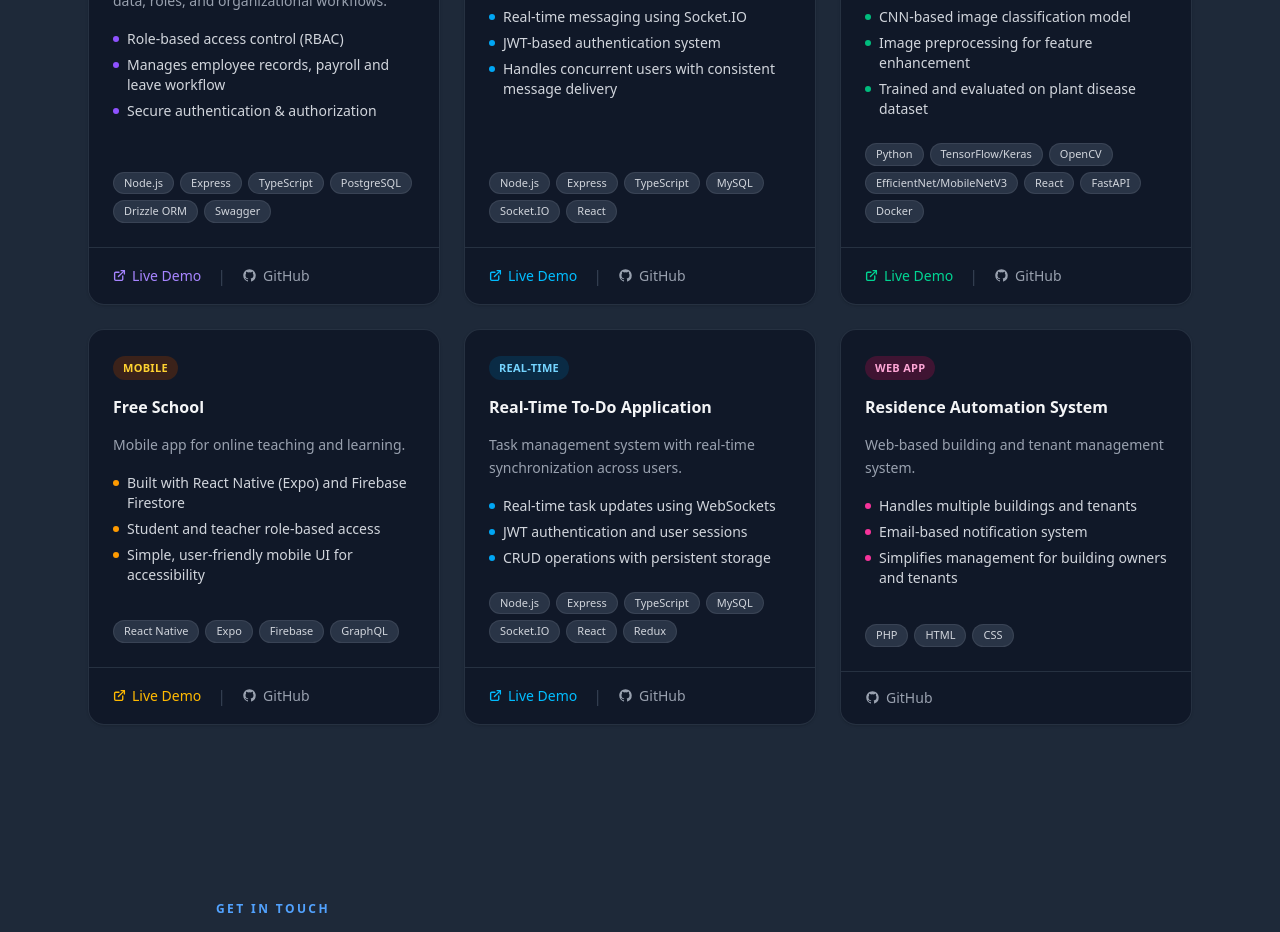
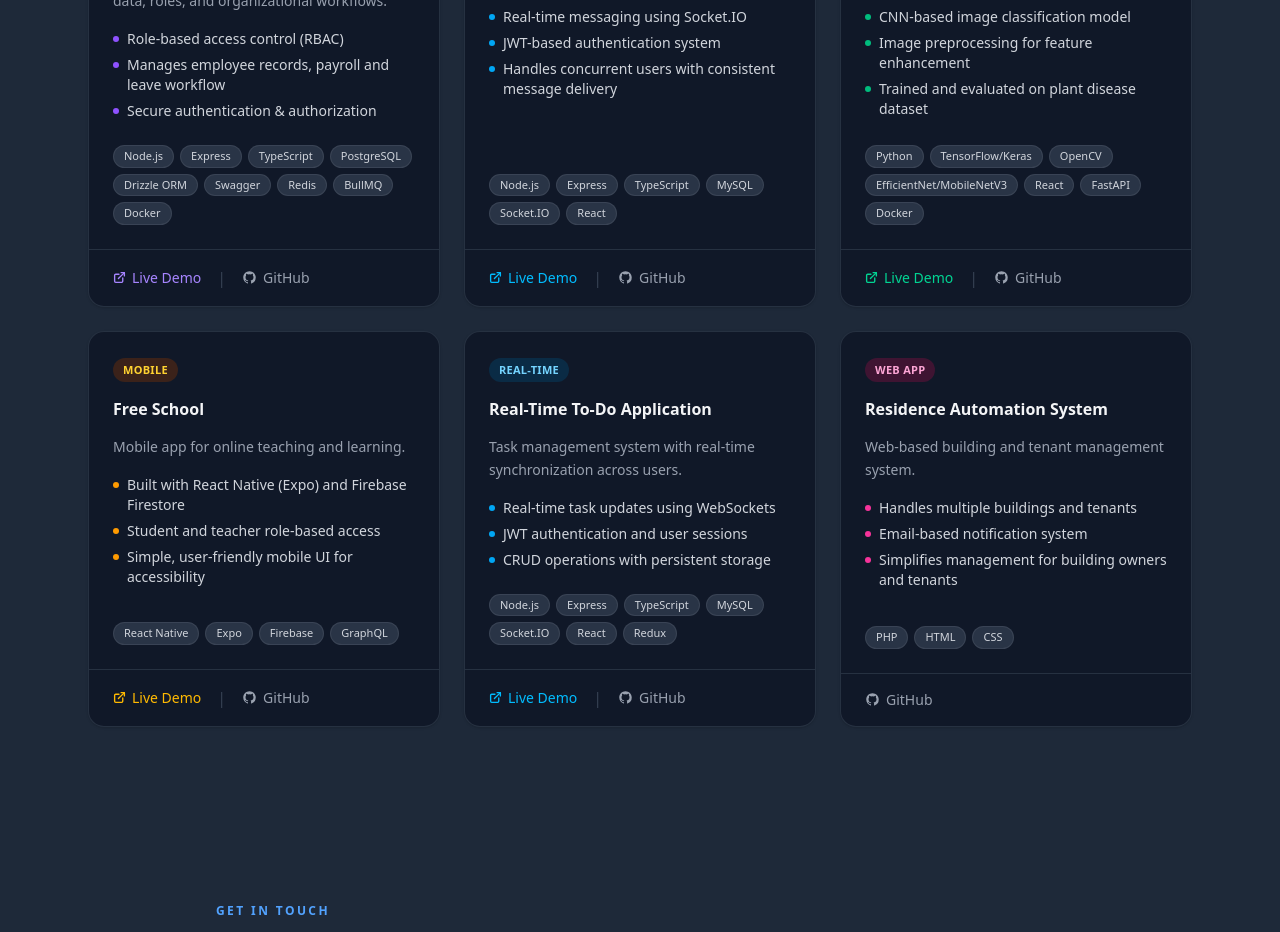
Before and after one commit to shible77/Portfolio, a React (Vite) app in the folder myPortfolio/: page / in a window 1280 px wide. Shown: the part 1740-2672 px from the top of the page. Built offline with nearby package versions, Linux system fonts and the light colour scheme.

Commit message:
feat: enhance project details by adding new technologies and adjusting styling

```diff
--- a/myPortfolio/src/sections/Projects.tsx
+++ b/myPortfolio/src/sections/Projects.tsx
@@ -19,7 +19,7 @@ const projects: Project[] = [
       "Manages employee records, payroll and leave workflow",
       "Secure authentication & authorization",
     ],
-    ele: ["Node.js", "Express", "TypeScript", "PostgreSQL", "Drizzle ORM", "Swagger"],
+    ele: ["Node.js", "Express", "TypeScript", "PostgreSQL", "Drizzle ORM", "Swagger", "Redis", "BullMQ", "Docker"],
     links: ["abc.com", "https://github.com/shible77/HR-Management-System-Server"],
     tag: "RestAPI",
   },
@@ -173,7 +173,7 @@ export default function Projects(): JSX.Element {
                   {project.notes.map((note, idx) => (
                     <li key={idx} className="flex items-start gap-2 text-sm text-gray-600 dark:text-gray-300">
                       <span
-                        className={`mt-[7px] shrink-0 w-1.5 h-1.5 rounded-full ${dotColors[project.tag] ?? "bg-gray-400"}`}
+                        className={`mt-1.75 shrink-0 w-1.5 h-1.5 rounded-full ${dotColors[project.tag] ?? "bg-gray-400"}`}
                       />
                       {note}
                     </li>
```
